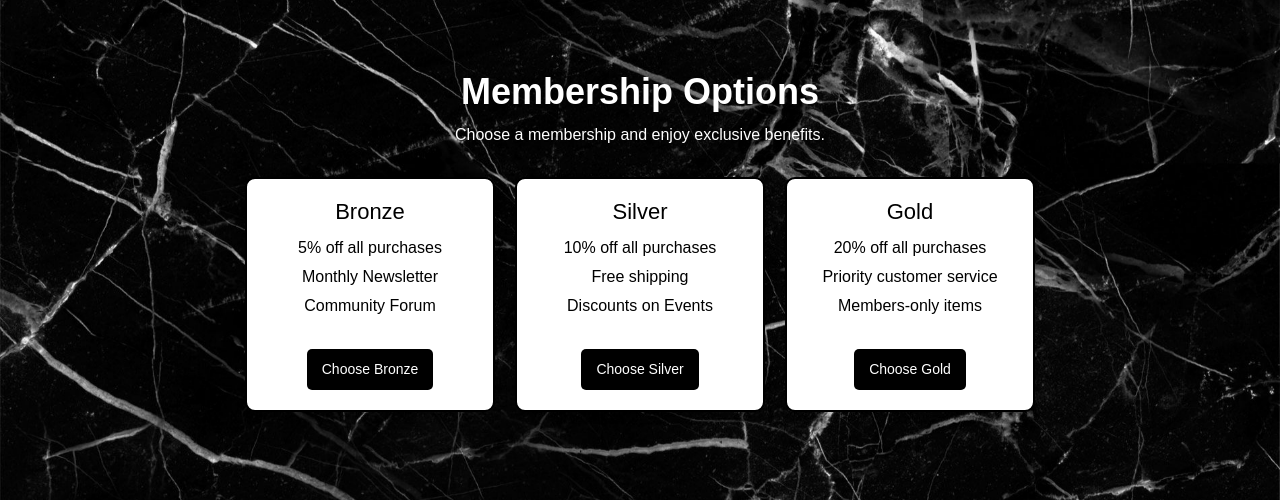
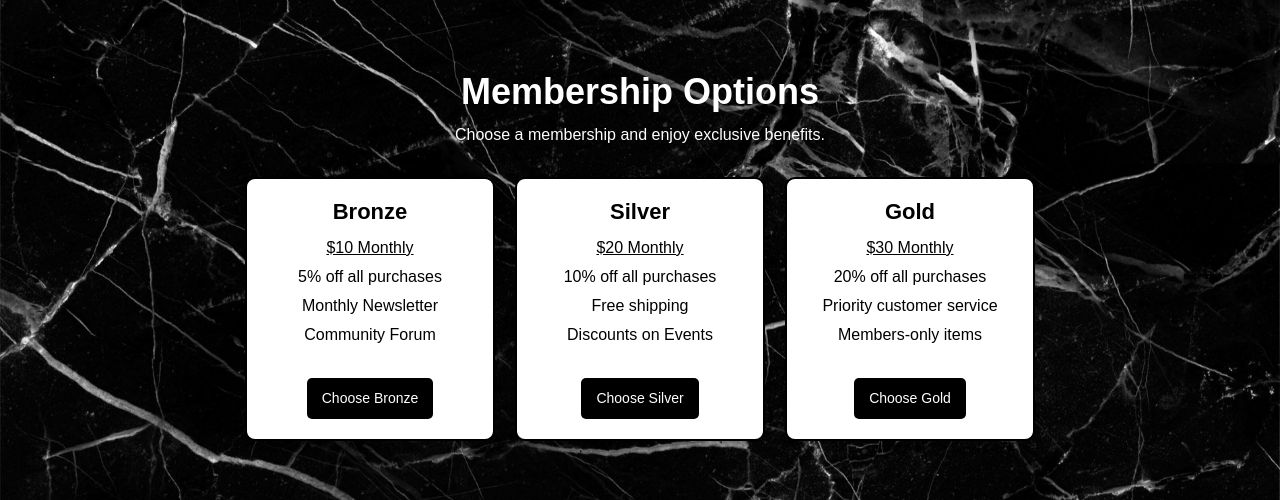
Before and after one commit to atoiii/RELAPSE---Project, a Flask app: page /membership in a window 1280 px wide. Shown: the part 75-575 px from the top of the page. Run offline with Flask 3, Linux system fonts and the light colour scheme; some libraries are stand-ins or nearby versions.

Commit message:
edited membership page

```diff
--- a/app.py
+++ b/app.py
@@ -977,6 +977,33 @@ def select_delivery(index):
 def membership_payment():
     return render_template('membership_payment.html')
 
+def update_membership(User, status):
+    with shelve.open('users.db', writeback=True) as db:
+        if User in db:
+            db[User]['membership_status'] = status  # Update membership status
+        else:
+            print("User not found")
+
+@app.route("/purchase_membership", methods=["POST"])
+def purchase_membership():
+    if "user" not in session:
+        return jsonify({"success": False, "message": "User not logged in"}), 401
+
+    data = request.json
+    membership = data.get("membership")
+
+    if membership not in ["Bronze", "Silver", "Gold"]:
+        return jsonify({"success": False, "message": "Invalid membership selected"}), 400
+
+    user = session["user"]  # Retrieve logged-in user
+
+    # Update membership in the database
+    with shelve.open('users.db', writeback=True) as db:
+        if user in db:
+            db[user]['membership_status'] = membership
+            return jsonify({"success": True, "message": f"Membership upgraded to {membership}!"})
+        else:
+            return jsonify({"success": False, "message": "User not found"}), 404
 
 if __name__ == "__main__":
     app.run(debug=True)
--- a/read_db.py
+++ b/read_db.py
@@ -1,7 +1,7 @@
 import shelve
 
 def inspect_db():
-    db_path = "products.db"  # Path to your shelve database
+    db_path = "users.db"  # Path to your shelve database
     try:
         # Open the database
         with shelve.open(db_path) as db:
--- a/templates/membership.html
+++ b/templates/membership.html
@@ -33,6 +33,9 @@
            margin-bottom: 10px;
        }
 
+       h2 {
+           font-weight: bold;
+       }
 
        p {
            color: white;
@@ -40,6 +43,9 @@
            margin-bottom: 30px;
        }
 
+       .price {
+           text-decoration: underline;
+       }
 
        /* Membership Cards */
        .membership-options {
@@ -114,6 +120,7 @@
            <div class="membership-card">
                <h2>Bronze</h2>
                <ul>
+                   <li class="price">$10 Monthly</li>
                    <li>5% off all purchases</li>
                    <li>Monthly Newsletter</li>
                    <li>Community Forum</li>
@@ -126,6 +133,7 @@
            <div class="membership-card">
                <h2>Silver</h2>
                <ul>
+                   <li class="price">$20 Monthly</li>
                    <li>10% off all purchases</li>
                    <li>Free shipping</li>
                    <li>Discounts on Events</li>
@@ -138,6 +146,7 @@
            <div class="membership-card">
                <h2>Gold</h2>
                <ul>
+                   <li class="price">$30 Monthly</li>
                    <li>20% off all purchases</li>
                    <li>Priority customer service</li>
                    <li>Members-only items</li>
--- a/templates/membership_payment.html
+++ b/templates/membership_payment.html
@@ -222,6 +222,8 @@
            alert("Processing card payment for " + membershipType + " membership.");
            window.location.href = "/";
        }
+
+
    </script>
 </body>
 {% endblock %}
```
Also changed, not shown: 3 other files.
